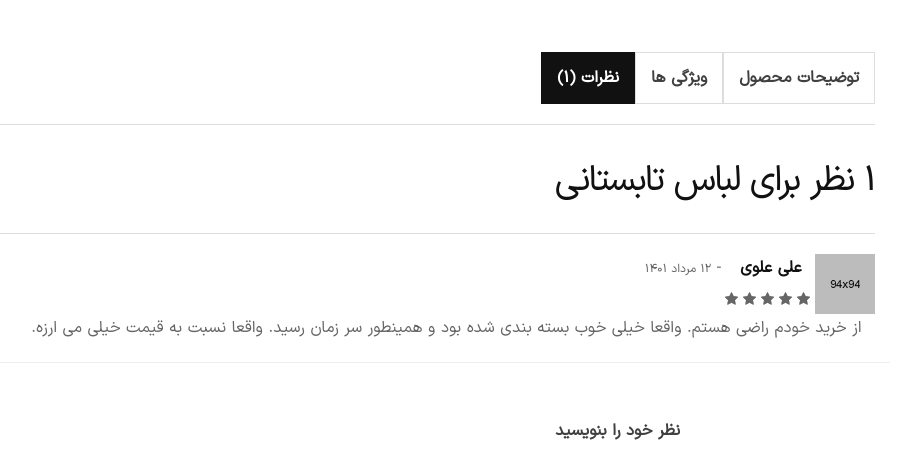
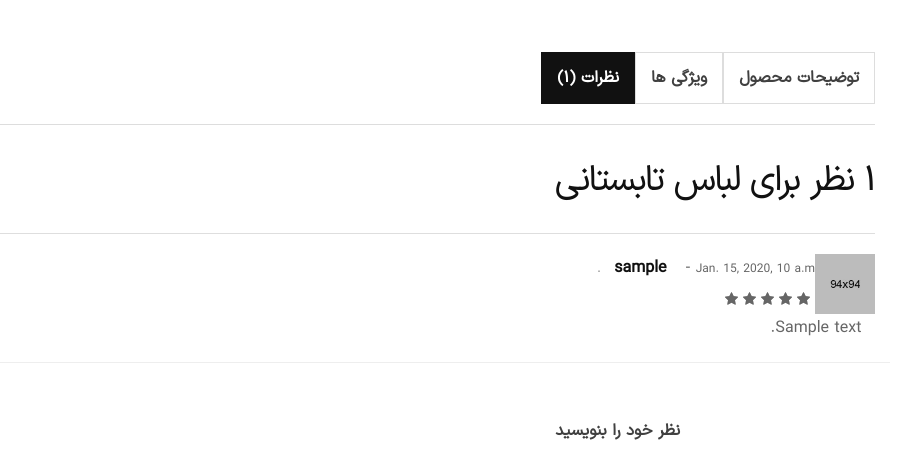
Before and after one commit to Saeed9731/Django_Online_Shope_PostgreSql, a Django app: page /Products/1/ in a window 1280 px wide, after a click on "نظرات (۱)". Shown: the part 768-1223 px from the top of the page, without its empty margins (353-1259 px from the left). Run offline with Django 4.2, Linux system fonts and the light colour scheme; tables that the repository leaves empty hold one stand-in row (values such as "Sample post"); parts of the project's set-up code (start-up, migrations or seed data) failed here and were passed over; some libraries are stand-ins or nearby versions; some web fonts are replaced.

Commit message:
start agin

```diff
--- a/manage.py
+++ b/manage.py
@@ -2,7 +2,6 @@
 """Django's command-line utility for administrative tasks."""
 import os
 import sys
-
 
 def main():
     """Run administrative tasks."""
--- a/products/templates/product/product_detail.html
+++ b/products/templates/product/product_detail.html
@@ -113,6 +113,8 @@
                                         <div class="product-reviews">
                                             <h3 class="review__title">۱ نظر برای لباس تابستانی</h3>
                                             <ul class="review__list">
+
+                                                {% for comment in product.comments.all %}
                                                     <li class="review__item">
                                                         <div class="review__container">
                                                             <div class="review__text">
@@ -120,23 +122,25 @@
                                                                     <img src="assets/img/others/comment-1.jpg" alt="Review Avatar" class="review__avatar">
                                                                     <div>
                                                                         <div class="review__meta">
-                                                                        <strong class="review__author px-4">علی علوی</strong>
+                                                                            <strong class="review__author px-4">{{ comment.author.username }}</strong>
                                                                             <span class="review__dash">-</span>
-                                                                        <span class="review__published-date">۱۲ مرداد ۱۴۰۱</span>
+                                                                            <span class="review__published-date">{{ comment.datetime_created }}</span>
                                                                         </div>
                                                                         <div class="product-rating">
                                                                             <div class="m-0 star-rating star-five">
-                                                                            <span>Rated <strong class="rating">5.00</strong> out of 5</span>
+                                                                                            <span>Rated <strong class="rating">{{ comment.stars }}</strong> out of 5</span>
                                                                             </div>
                                                             </div>
                                                                     </div>
                                                                 </div>
                                                                 <p class="review__description text-right px-4">
-                                                                از خرید خودم راضی هستم. واقعا خیلی خوب بسته بندی شده بود و همینطور سر زمان رسید. واقعا نسبت به قیمت خیلی می ارزه.
+                                                                    {{ comment.body }}
                                                                 </p>
                                                             </div>
                                                         </div>
                                                     </li>
+                                                {% endfor %}
+
                                             </ul>
                                             <div class="review-form-wrapper">
                                                 <div class="row">
--- a/requirements.txt
+++ b/requirements.txt
@@ -4,9 +4,9 @@ cffi==1.15.1
 charset-normalizer==2.1.0
 cryptography==37.0.4
 defusedxml==0.7.1
+Django==4.0.2
 dj-database-url==1.0.0
 dj-email-url==1.0.5
-Django==4.1
 django-allauth==0.51.0
 django-cache-url==3.4.2
 django-crispy-forms==1.14.0
```
Also changed, not shown: 1 other file. Lines whose indentation alone changed are shown as unchanged.
